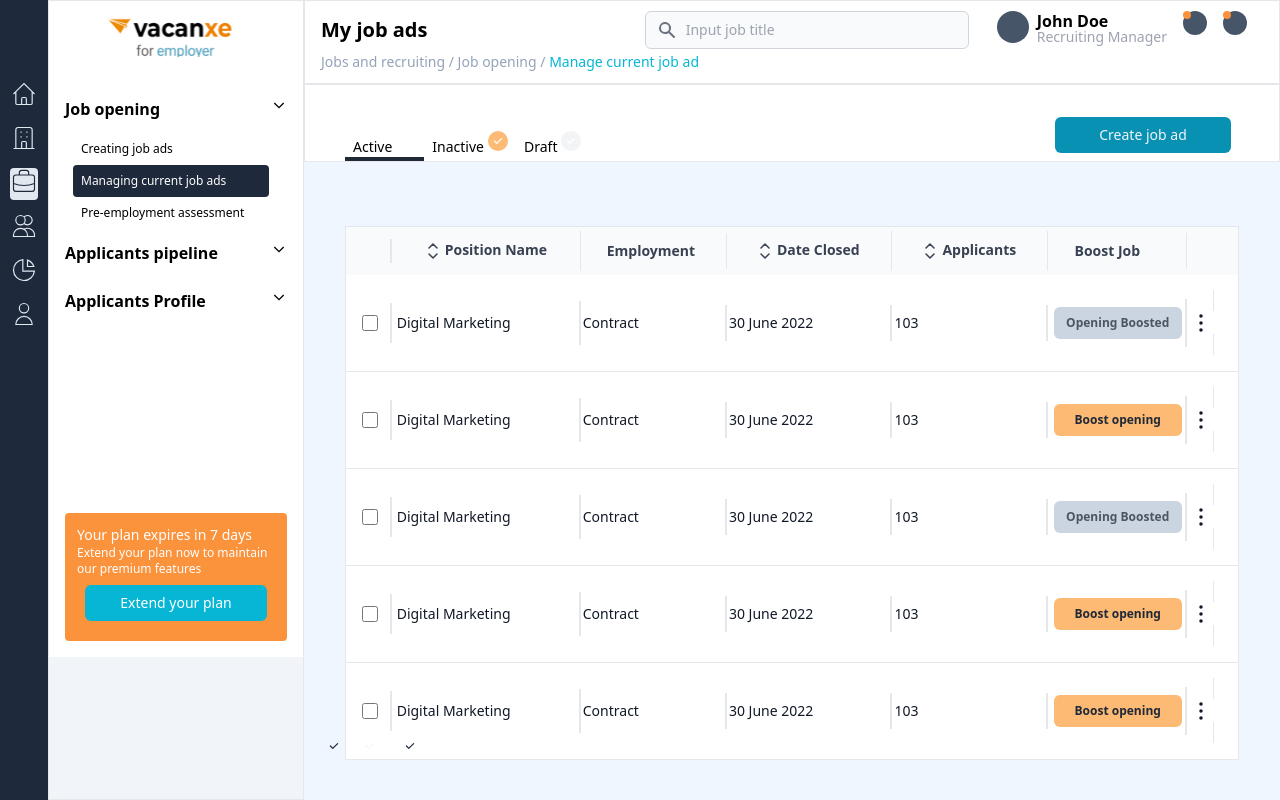
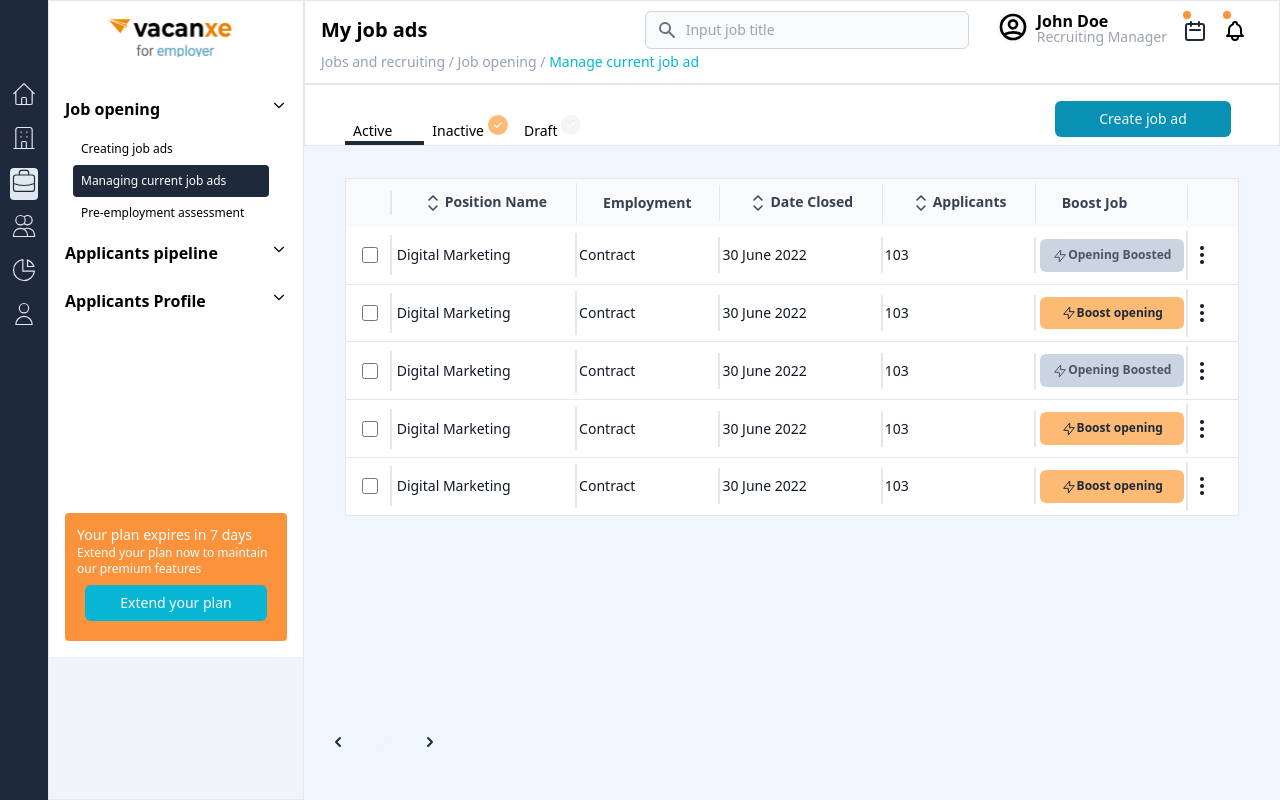
Before and after one commit to inusanaimu/Vacanxe, a Next.js app: page / in a window 1280 px wide. Built offline with nearby package versions, Linux system fonts and the light colour scheme.

Commit message:
All Icons Added

```diff
--- a/components/Hero.js
+++ b/components/Hero.js
@@ -1,6 +1,6 @@
 function Hero() {
   return (
-    <div className='grid grid-cols-2 border pb-0 pt-6 px-10 bg-white'>
+    <div className='grid grid-cols-2 border pb-0 pt-2 px-10 bg-white'>
       <div className='pb-0 mb-0 relative'>
         <ul className=' text-sm absolute bottom-0'>
           <li className='px-2 border-b-4 pb-0 mb-0 border-gray-800 inline-block'>
--- a/components/NavBar.js
+++ b/components/NavBar.js
@@ -30,7 +30,22 @@ function NavBar() {
               </div>
               <div className='relative px-4'>
                 <div className='flex inset-y-0 left-0 items-center pl-3 pointer-events-none'>
-                  <div className='rounded-full bg-slate-600 h-8 w-8'></div>
+                  <div className='rounded-full bg-slate-50 h-8 w-8'>
+                    <svg
+                      xmlns='http://www.w3.org/2000/svg'
+                      className='h-8 w-8'
+                      fill='none'
+                      viewBox='0 0 24 24'
+                      stroke='currentColor'
+                      strokeWidth={2}
+                    >
+                      <path
+                        strokeLinecap='round'
+                        strokeLinejoin='round'
+                        d='M5.121 17.804A13.937 13.937 0 0112 16c2.5 0 4.847.655 6.879 1.804M15 10a3 3 0 11-6 0 3 3 0 016 0zm6 2a9 9 0 11-18 0 9 9 0 0118 0z'
+                      />
+                    </svg>
+                  </div>
                   <div className='flex flex-col pl-2'>
                     <strong className=' leading-5 '>
                       <b>John Doe</b>
@@ -41,11 +56,39 @@ function NavBar() {
                   </div>
                 </div>
               </div>
-              <div className='rounded-full bg-slate-600 h-6 w-6 mr-4'>
+              <div className='rounded-full h-6 w-6 mr-4'>
+                <div className=' rounded-full bg-orange-400 h-2 w-2'></div>
+                <svg
+                  xmlns='http://www.w3.org/2000/svg'
+                  className='h-6 w-6 text-slate-800'
+                  fill='none'
+                  viewBox='0 0 24 24'
+                  stroke='currentColor'
+                  strokeWidth={2}
+                >
+                  <path
+                    strokeLinecap='round'
+                    strokeLinejoin='round'
+                    d='M8 7V3m8 4V3m-9 8h10M5 21h14a2 2 0 002-2V7a2 2 0 00-2-2H5a2 2 0 00-2 2v12a2 2 0 002 2z'
+                  />
+                </svg>
+              </div>
+              <div className='rounded-full h-6 w-6 mr-4'>
                 <div className='rounded-full bg-orange-400 h-2 w-2'></div>
-              </div>
-              <div className='rounded-full bg-slate-600 h-6 w-6 mr-4'>
-                <div className='rounded-full bg-orange-400 h-2 w-2'></div>
+                <svg
+                  xmlns='http://www.w3.org/2000/svg'
+                  className='h-6 w-6'
+                  fill='none'
+                  viewBox='0 0 24 24'
+                  stroke='currentColor'
+                  strokeWidth={2}
+                >
+                  <path
+                    strokeLinecap='round'
+                    strokeLinejoin='round'
+                    d='M15 17h5l-1.405-1.405A2.032 2.032 0 0118 14.158V11a6.002 6.002 0 00-4-5.659V5a2 2 0 10-4 0v.341C7.67 6.165 6 8.388 6 11v3.159c0 .538-.214 1.055-.595 1.436L4 17h5m6 0v1a3 3 0 11-6 0v-1m6 0H9'
+                  />
+                </svg>
               </div>
             </div>
           </div>
--- a/components/Paggination.js
+++ b/components/Paggination.js
@@ -4,23 +4,23 @@ function Paggination() {
       <a href=''>
         <span className=' mr-2 inline-flex items-center p-2 text-sm font-semibold rounded-sm dark:bg-white text-slate-800'>
           <svg
-            className='w-3 h-3'
+            xmlns='http://www.w3.org/2000/svg'
+            className='h-5 w-5'
+            viewBox='0 0 20 20'
             fill='currentColor'
-            viewBox='0 0 20 20'
-            xmlns='http://www.w3.org/2000/svg'
           >
             <path
               fillRule='evenodd'
-              d='M16.707 5.293a1 1 0 010 1.414l-8 8a1 1 0 01-1.414 0l-4-4a1 1 0 011.414-1.414L8 12.586l7.293-7.293a1 1 0 011.414 0z'
+              d='M12.707 5.293a1 1 0 010 1.414L9.414 10l3.293 3.293a1 1 0 01-1.414 1.414l-4-4a1 1 0 010-1.414l4-4a1 1 0 011.414 0z'
               clipRule='evenodd'
-            ></path>
+            />
           </svg>
         </span>
       </a>
       <a href=''>
         <span className=' mr-2 inline-flex items-center p-2 text-sm font-semibold rounded-sm dark:bg-slate-800 text-slate-100'>
           <svg
-            className='w-3 h-3'
+            className='w-5 h-5'
             fill='currentColor'
             viewBox='0 0 20 20'
             xmlns='http://www.w3.org/2000/svg'
@@ -36,16 +36,16 @@ function Paggination() {
       <a href=''>
         <span className=' mr-2 inline-flex items-center p-2 text-sm font-semibold rounded-sm dark:bg-white text-slate-800'>
           <svg
-            className='w-3 h-3'
+            xmlns='http://www.w3.org/2000/svg'
+            className='h-5 w-5'
+            viewBox='0 0 20 20'
             fill='currentColor'
-            viewBox='0 0 20 20'
-            xmlns='http://www.w3.org/2000/svg'
           >
             <path
               fillRule='evenodd'
-              d='M16.707 5.293a1 1 0 010 1.414l-8 8a1 1 0 01-1.414 0l-4-4a1 1 0 011.414-1.414L8 12.586l7.293-7.293a1 1 0 011.414 0z'
+              d='M7.293 14.707a1 1 0 010-1.414L10.586 10 7.293 6.707a1 1 0 011.414-1.414l4 4a1 1 0 010 1.414l-4 4a1 1 0 01-1.414 0z'
               clipRule='evenodd'
-            ></path>
+            />
           </svg>
         </span>
       </a>
--- a/components/Table.js
+++ b/components/Table.js
@@ -3,7 +3,7 @@ import TableRow from './table_resource/TableRow'
 function Table() {
   return (
     <div>
-      <div className='w-11/12 mt-16 mx-auto overflow-x-auto '>
+      <div className='w-11/12 mt-8 mx-auto overflow-x-auto '>
         <table className='w-full text-sm border text-left text-gray-500 dark:text-gray-400'>
           <thead className='text-sm text-gray-700 capitalize bg-gray-50 dark:bg-gray-900 dark:text-gray-100'>
             <tr>
--- a/components/table_resource/Boost.js
+++ b/components/table_resource/Boost.js
@@ -6,9 +6,26 @@ const Btn = (props) => {
       <div>
         <button
           type='button'
-          className='w-32 text-xs rounded-md bg-slate-300 px-3 py-2 text-gray-600'
+          className='w-36 text-xs rounded-md bg-slate-300 px-3 py-2 text-gray-600'
         >
-          <b>Opening Boosted</b>
+          <b>
+            {' '}
+            <svg
+              xmlns='http://www.w3.org/2000/svg'
+              className='h-4 w-4 inline'
+              fill='none'
+              viewBox='0 0 24 24'
+              stroke='currentColor'
+              strokeWidth={1.5}
+            >
+              <path
+                strokeLinecap='round'
+                strokeLinejoin='round'
+                d='M13 10V3L4 14h7v7l9-11h-7z'
+              />
+            </svg>
+            Opening Boosted
+          </b>
         </button>
       </div>
     )
@@ -17,9 +34,25 @@ const Btn = (props) => {
       <div>
         <button
           type='button'
-          className='w-32 text-xs rounded-md px-3 py-2 text-gray-800 bg-orange-300'
+          className='w-36 text-xs rounded-md px-3 py-2 text-gray-800 bg-orange-300'
         >
-          <b>Boost opening</b>
+          <b>
+            <svg
+              xmlns='http://www.w3.org/2000/svg'
+              className='h-4 w-4 inline'
+              fill='none'
+              viewBox='0 0 24 24'
+              stroke='currentColor'
+              strokeWidth={1.5}
+            >
+              <path
+                strokeLinecap='round'
+                strokeLinejoin='round'
+                d='M13 10V3L4 14h7v7l9-11h-7z'
+              />
+            </svg>
+            Boost opening
+          </b>
         </button>
       </div>
     )
--- a/components/table_resource/TableRow.js
+++ b/components/table_resource/TableRow.js
@@ -29,14 +29,14 @@ function TableRow(props) {
         </div>
       </td>
       <td className='px py-4 text-center'>
-        <a href='#' className=' text-center border font-medium '>
+        <a href='#' className=' text-center font-medium '>
           <svg
             xmlns='http://www.w3.org/2000/svg'
             className='h-6 w-6'
             fill='none'
             viewBox='0 0 24 24'
             stroke='currentColor'
-            strokeWidth='1.5'
+            strokeWidth='2'
           >
             <path
               strokeLinecap='round'
```
